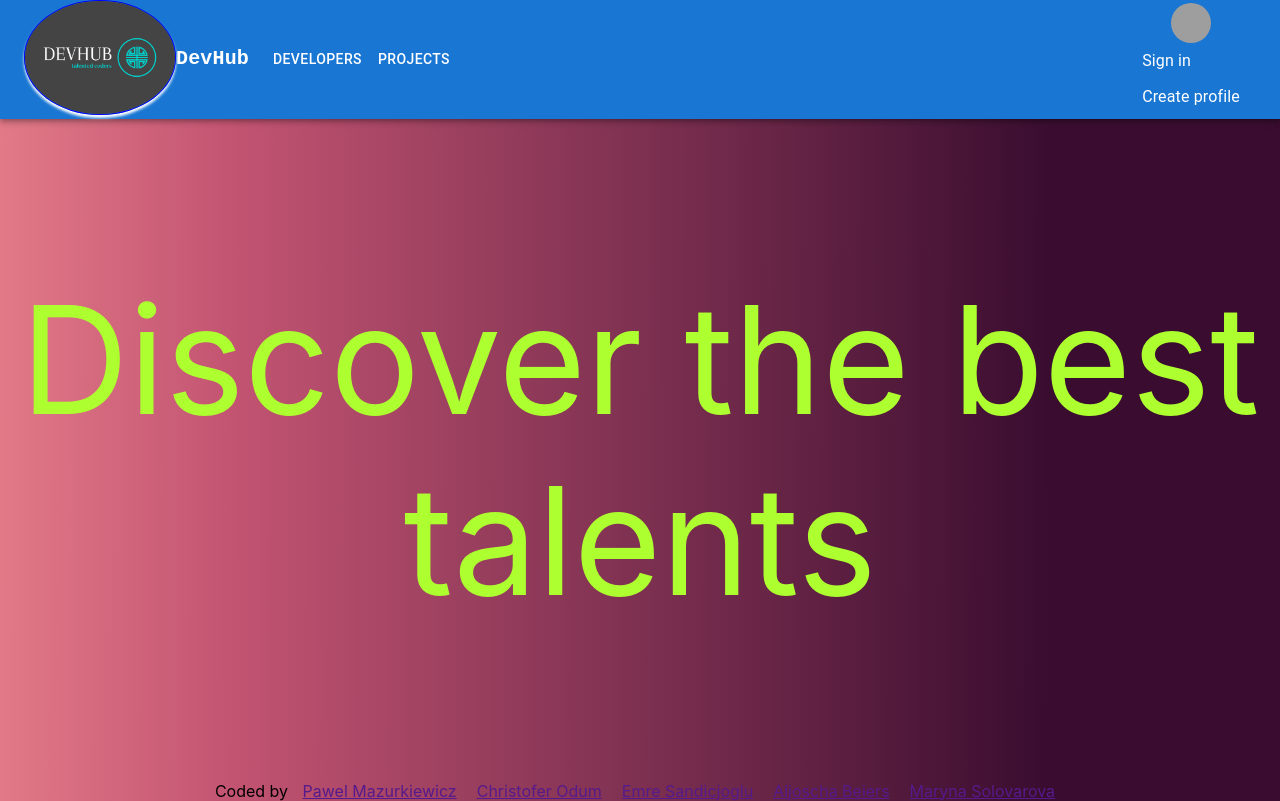
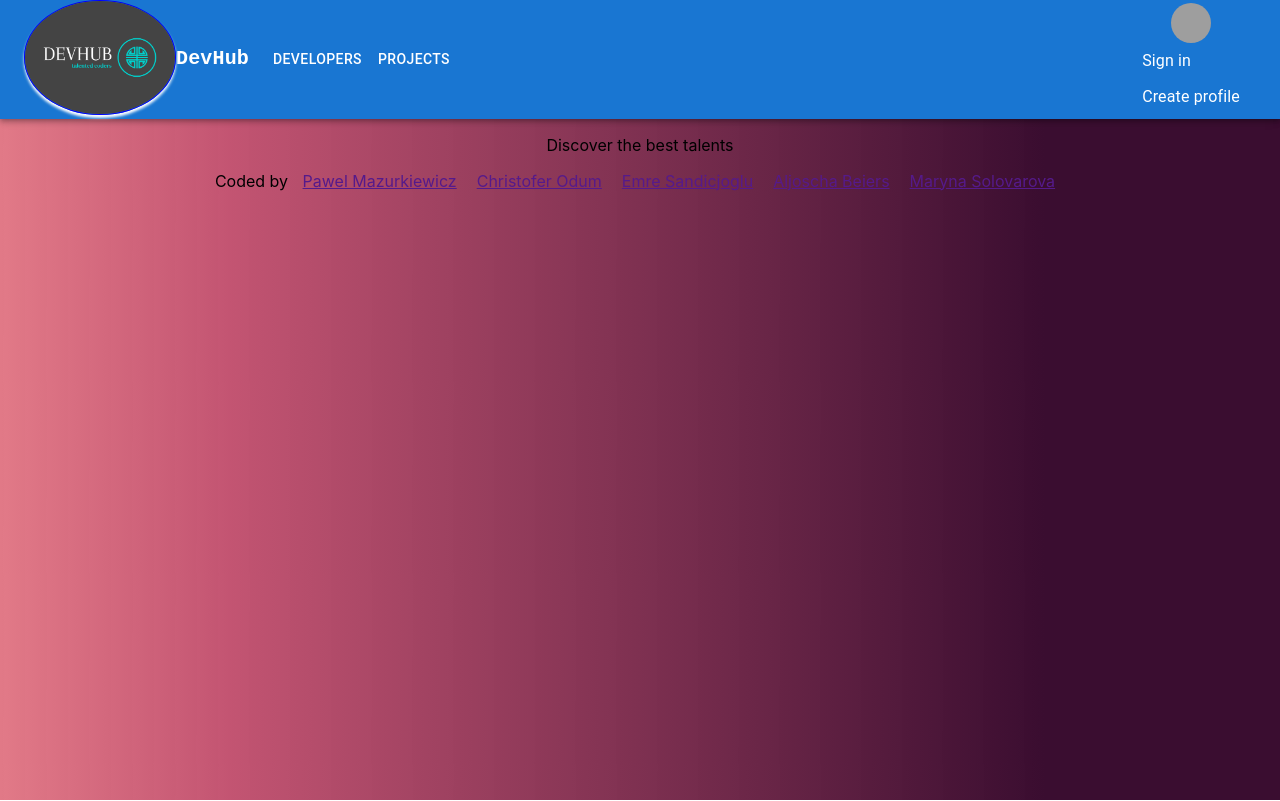
Before and after one commit to Paul-Mazu/devs-PortfolioHub, a React (Create React App) app in the folder src/frontend/: page / in a window 1280 px wide. Built offline with nearby package versions, Linux system fonts and the light colour scheme; grey boxes are pictures that could not be loaded.

Commit message:
Create basic LandingPage component and include route in App.js

```diff
--- a/src/frontend/src/App.js
+++ b/src/frontend/src/App.js
@@ -1,6 +1,7 @@
 
 import './App.css';
 import Header from "./components/Header/Header";
+import LandingPage from "./components/LandingPage/LandingPage";
 import ImgMediaCard from "./components/Card/Card";
 import Footer from "./components/Footer/Footer";
 import DeveloperList from './components/DeveloperList/DeveloperList';
@@ -12,10 +13,7 @@ function App() {
       <BrowserRouter>
         <Header />
         <Routes>
-          <Route
-            path="/"
-            element={<p className="discription">Discover the best talents </p>}
-          />
+          <Route path="/" element={<LandingPage />} />
           <Route path="developers" element={<DeveloperList />} />
           <Route path="projects" element={<ImgMediaCard />} />
         </Routes>
--- /dev/null
+++ b/src/frontend/src/components/LandingPage/LandingPage.js
@@ -0,0 +1,12 @@
+import "./LandingPage.css";
+
+// The landing page should contain a simple one-sentence pitch describing the web app, show the logo etc.
+// and highlight the dev and project list
+
+export default function LandingPage() {
+   return (
+     <div className="herobg">
+       <p className="description">Discover the best talents</p>
+     </div>
+  );
+}
```
Also changed, not shown: src/frontend/src/components/LandingPage/LandingPage.css (added).
